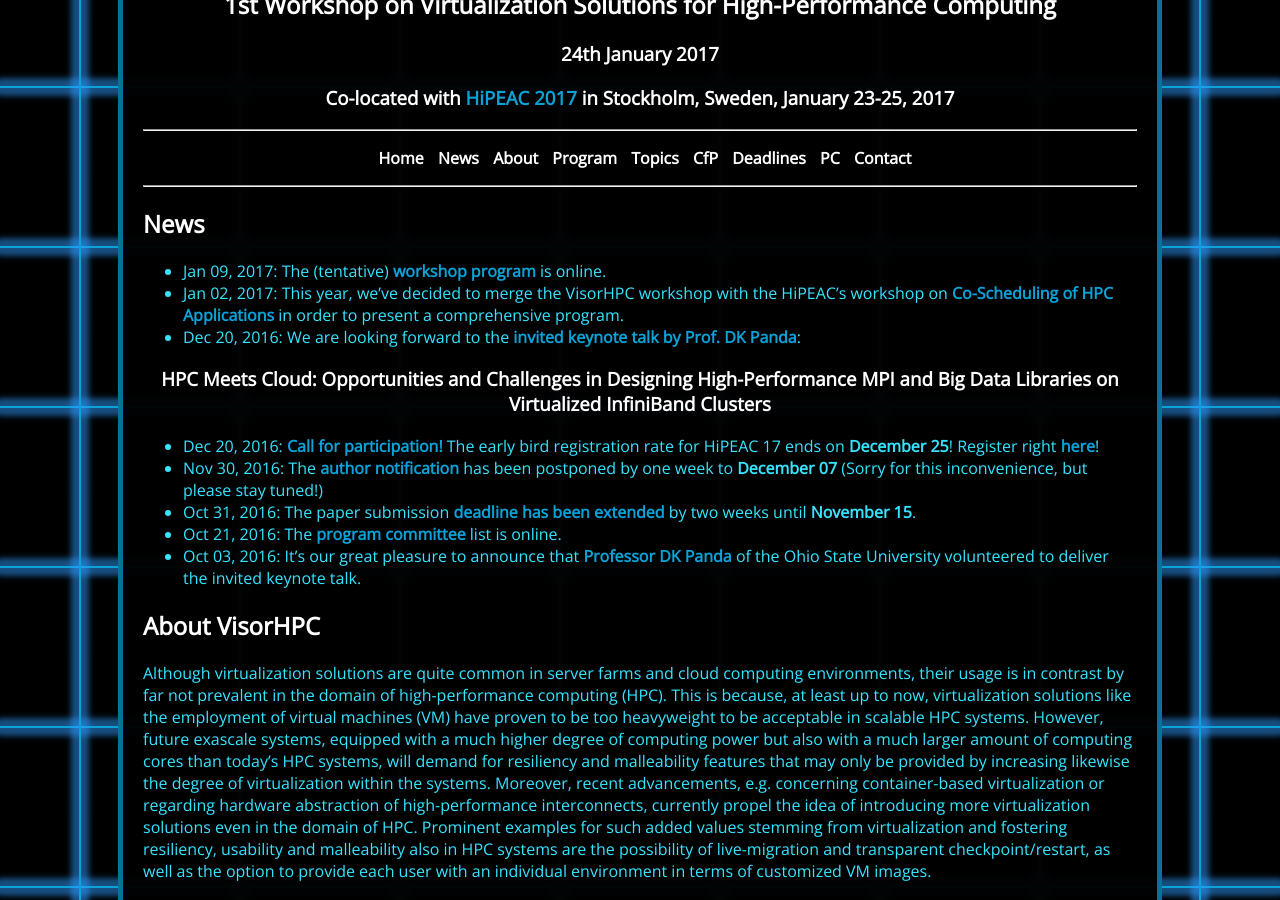
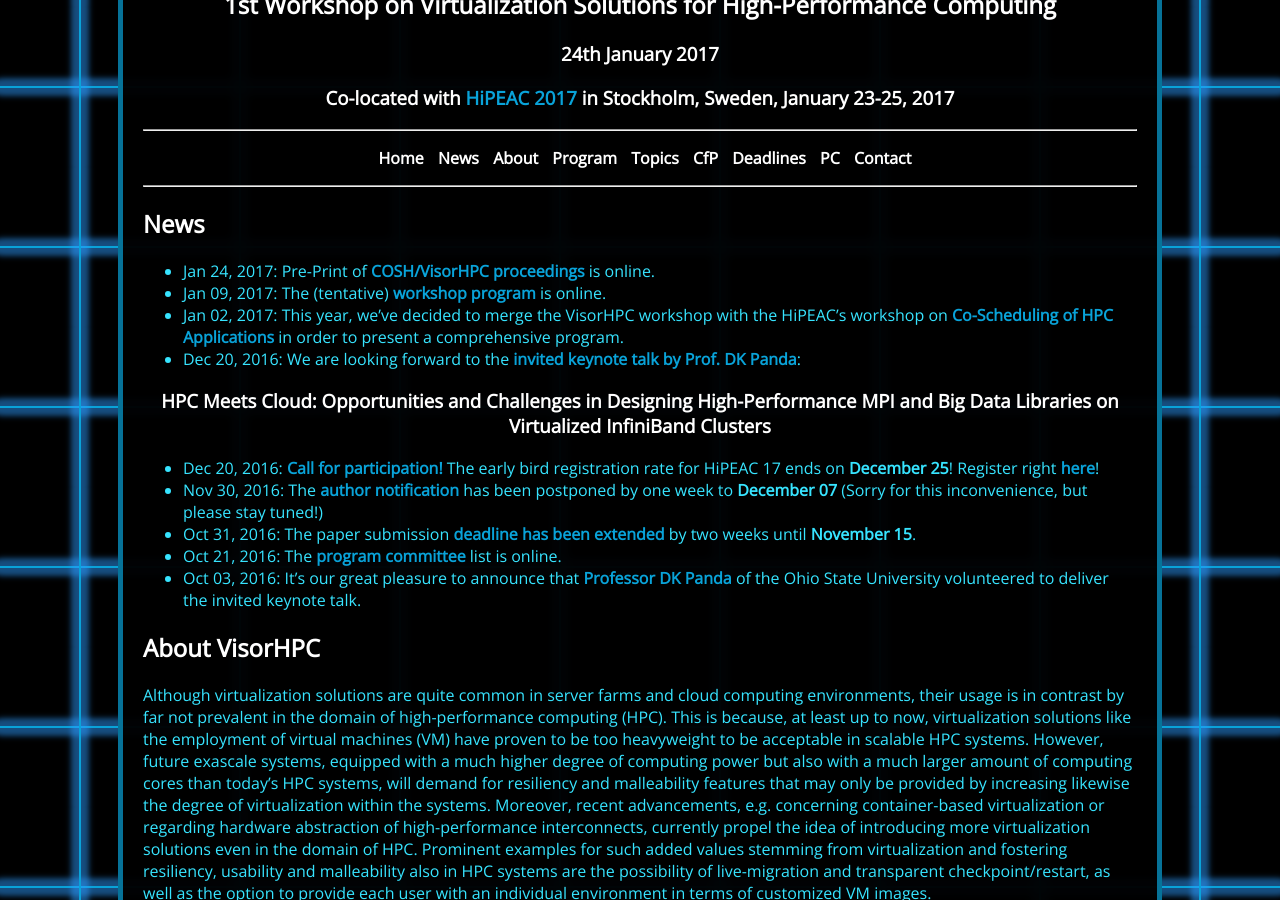
Before and after one commit to VisorHPC/VisorHPC.github.io, a Jekyll site: the page built from index.md, in a window 1280 px wide and 900 px high, scrolled down 473 px. Built offline with Jekyll 4.4.1, drawn with Linux system fonts in a browser that asks for light colours; our own code applies the rules of GitHub Pages for plain Markdown files.

Commit message:
add proceedings

```diff
--- a/index.md
+++ b/index.md
@@ -5,6 +5,7 @@
 ## News
 {:id="news"}
 
+ * Jan 24, 2017: Pre-Print of <a href="proceedings.pdf">COSH/VisorHPC proceedings</a> is online.
  * Jan 09, 2017: The (tentative) <a href="/#program">workshop program</a> is online.
  * Jan 02, 2017: This year, we've decided to merge the VisorHPC workshop with the HiPEAC's workshop on <a href="http://wwwi10.lrr.in.tum.de/~trinitic/COSH2017/">Co-Scheduling of HPC Applications</a> in order to present a comprehensive program.
  * Dec 20, 2016: We are looking forward to the <a href="/#keynote">invited keynote talk by Prof. DK Panda</a>:
```
Also changed, not shown: 1 other file.
